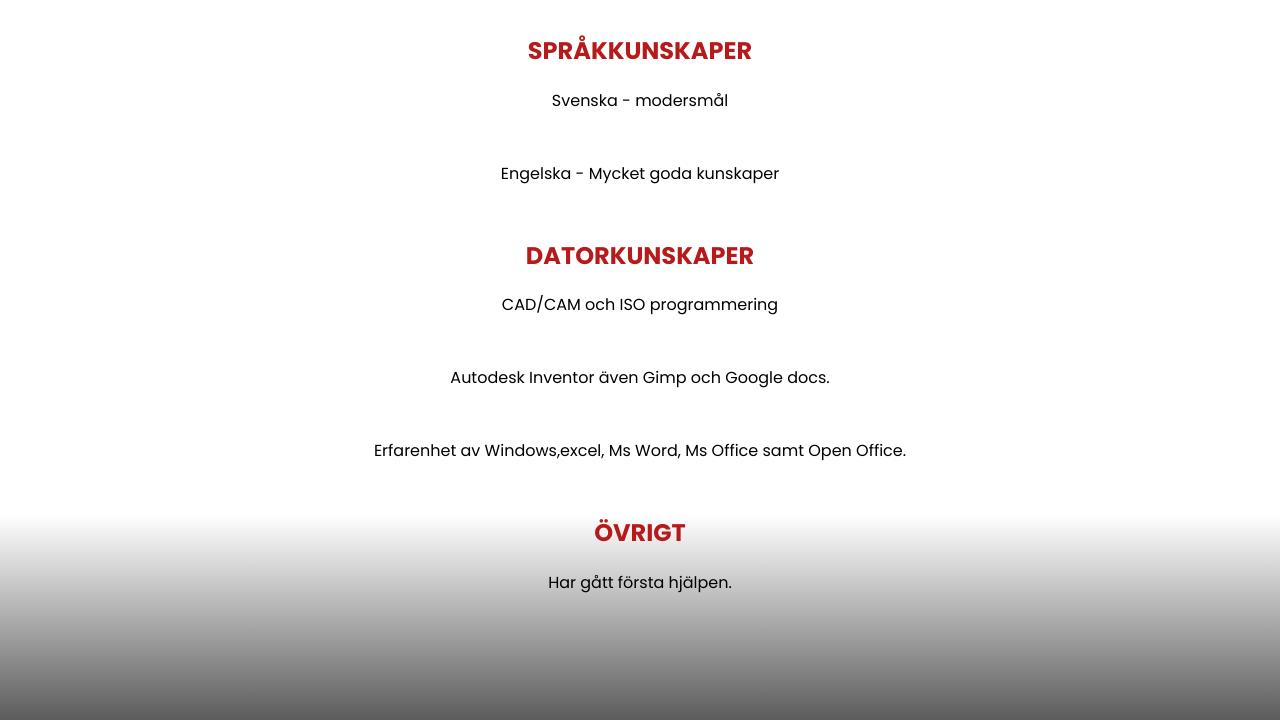
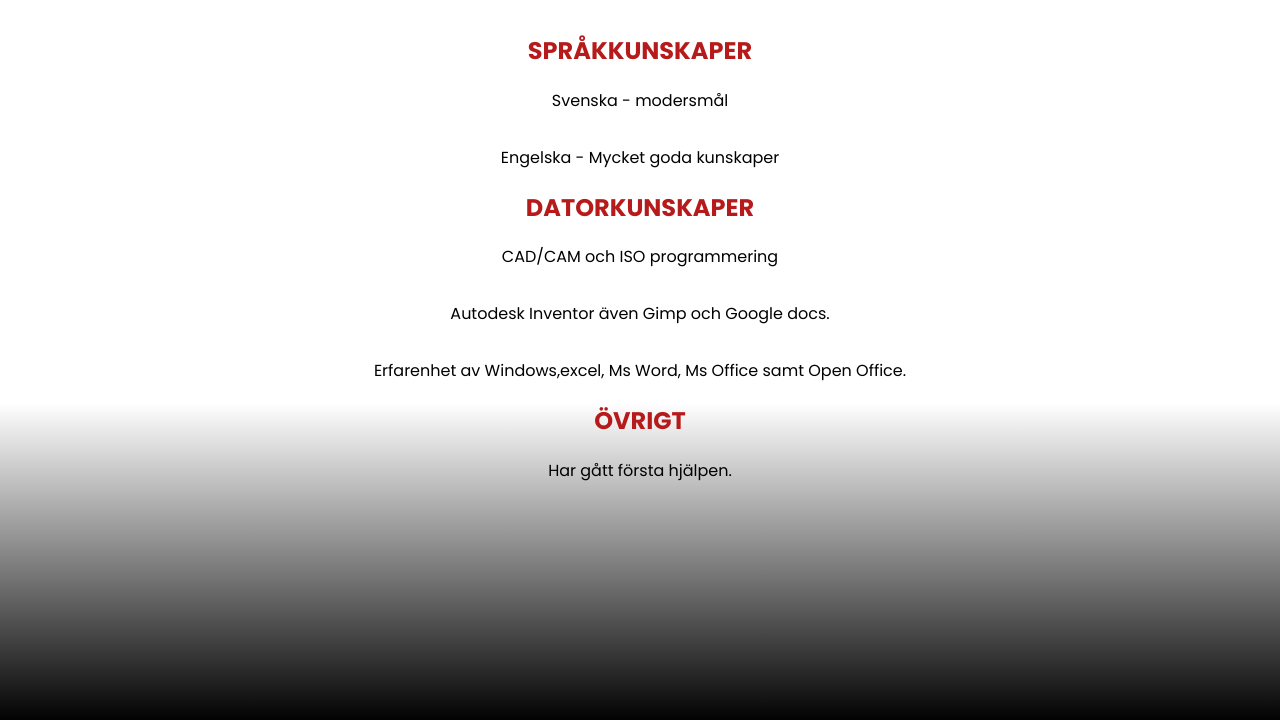
Before and after one commit to dvskola/gsportfolio, a plain HTML site: page cv.html in a window 1280 px wide. Shown: the part 2255-2975 px from the top of the page. Drawn offline with Linux system fonts and the light colour scheme.

Commit message:
cv språk

```diff
--- a/cv.html
+++ b/cv.html
@@ -161,15 +161,19 @@
 
             <div class="språk">
                 <h2>språkkunskaper</h2>
+                <div class="språkdiv">
                 <p class="pres">Svenska - modersmål</p>
                 <p class="pres">Engelska - Mycket goda kunskaper</p>
+                </div>
             </div>
 
             <div class="Datorkunskaper">
                 <h2>Datorkunskaper</h2>
+                <div class="språkdiv">
                 <p class="pres">CAD/CAM och ISO programmering</p>
                 <p class="pres">Autodesk Inventor även Gimp och Google docs.</p>
                 <p class="pres">Erfarenhet av Windows,excel, Ms Word, Ms Office samt Open Office.</p>
+                </div>
             </div>
             <div class="svartvit">
             <div class="Övrigt">
--- a/style.css
+++ b/style.css
@@ -254,6 +254,10 @@ h2 {
 
 }
 
+.språkdiv p {
+  margin-bottom: -2rem;
+}
+
                             /*Media aka responsiv 800px*/
 
 @media only screen and (min-width: 800px) {
```
